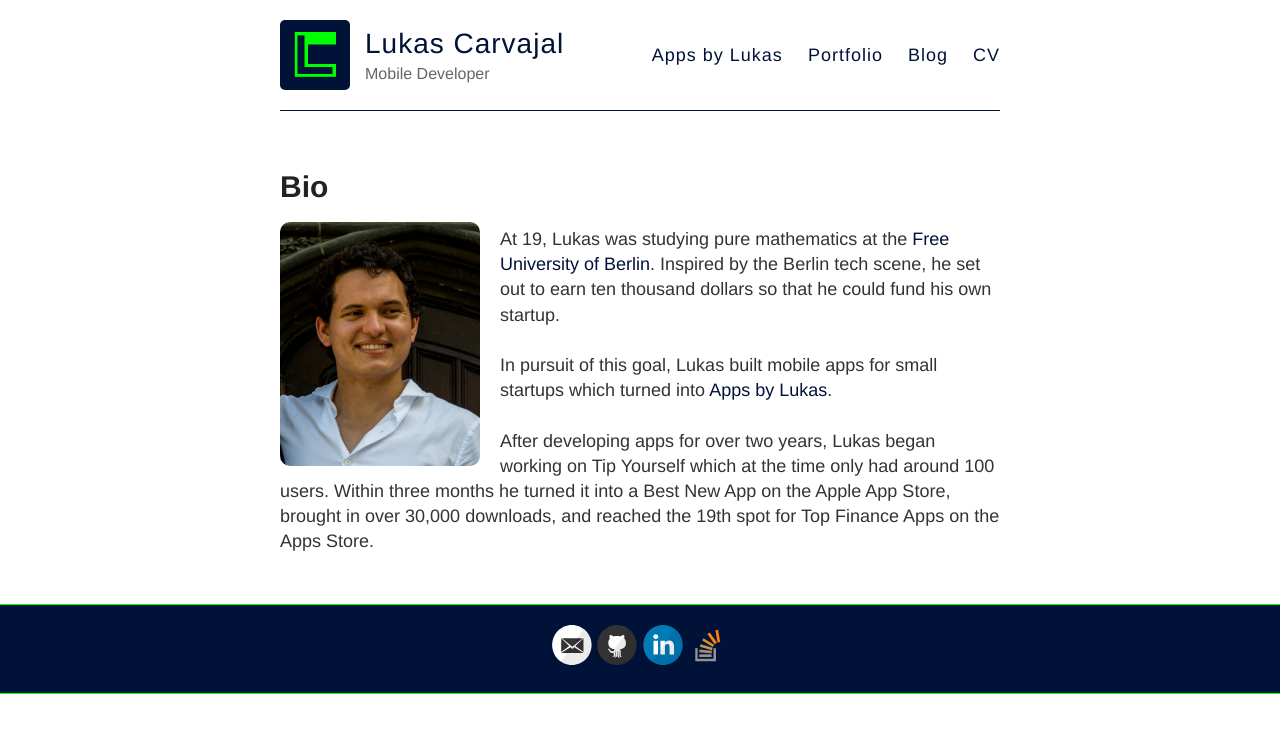
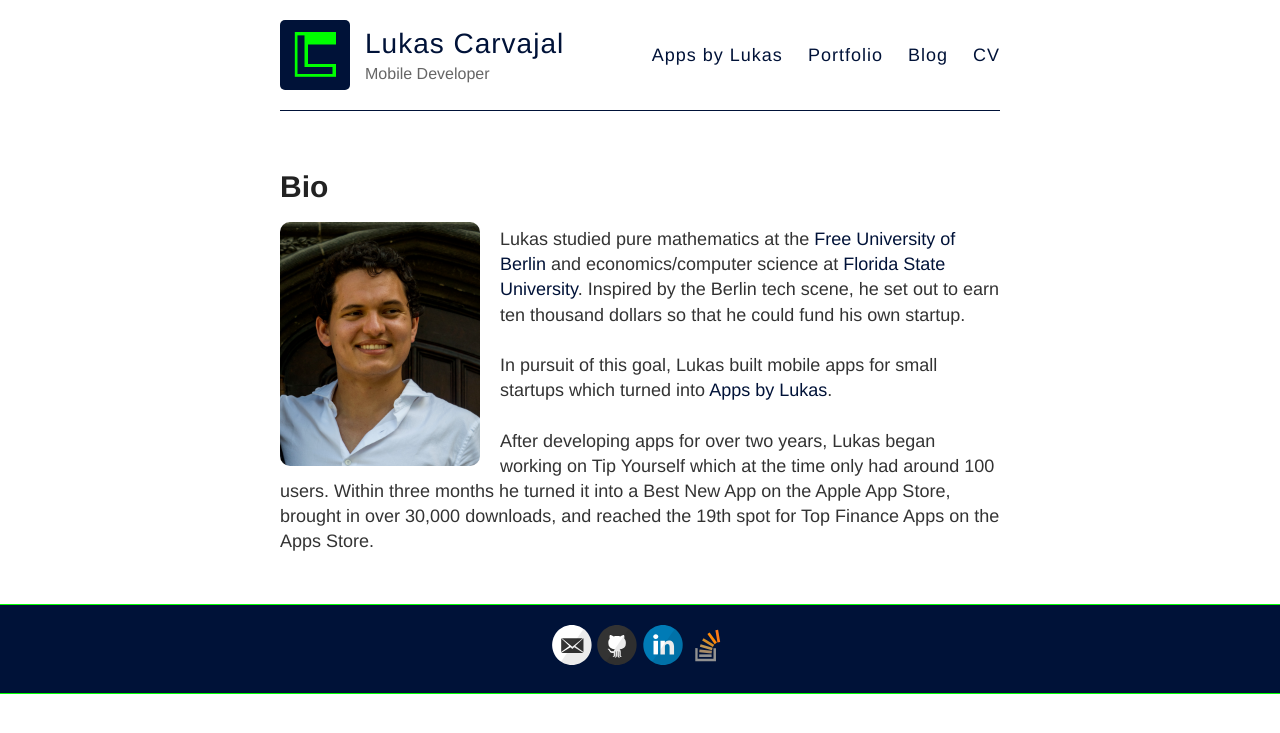
Before and after one commit to Lcarvajal/Lcarvajal.github.io, a Jekyll site: the page built from index.html, in a window 1280 px wide. Shown: the top 733 px of the page. Built offline with Jekyll 4.4.1, drawn with Linux system fonts in a browser that asks for light colours.

Commit message:
Update bio copy

```diff
--- a/index.html
+++ b/index.html
@@ -7,7 +7,7 @@ title: Home
 
 <img src="../images/lukas-carvajal.png" class="img-responsive" style="display:inline; margin-top:10px; margin-right: 20px; float:left; border-radius:10px;" width=200/>
 <p>
-	At 19, Lukas was studying pure mathematics at the <a href="http://appsbylukas.com">Free University of Berlin</a>.
+	Lukas studied pure mathematics at the <a href="https://en.wikipedia.org/wiki/Free_University_of_Berlin">Free University of Berlin</a> and economics/computer science at <a href="https://en.wikipedia.org/wiki/Florida_State_University">Florida State University</a>.
 
 	Inspired by the Berlin tech scene, he set out to earn ten thousand dollars so that he could fund his own startup.<br><br>
 
```
